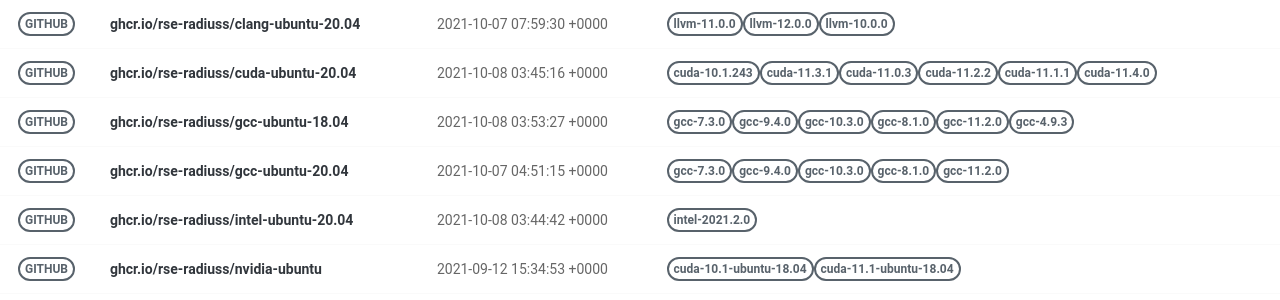
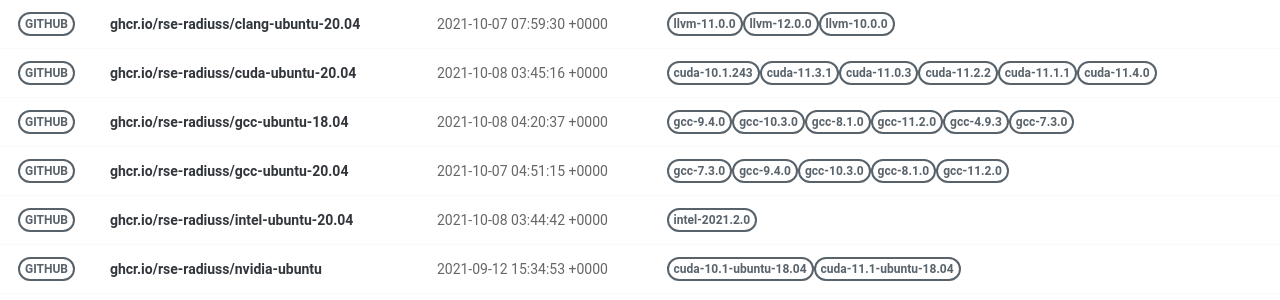
Before and after one commit to rse-ops/docker-images, a Jekyll site: the page built from pages/index.md, in a window 1280 px wide. Shown: the part 179-479 px from the top of the page. Built offline with Jekyll 4.4.1, drawn with Linux system fonts in a browser that asks for light colours; nearby versions of some CDN libraries.

Commit message:
Automated push to update library 2021-10-08

```diff
--- a/_library/ghcr.io-rse-radiuss-gcc-ubuntu-18.04.md
+++ b/_library/ghcr.io-rse-radiuss-gcc-ubuntu-18.04.md
@@ -1,14 +1,11 @@
 ---
 layout: container
 name: ghcr.io/rse-radiuss/gcc-ubuntu-18.04
-updated_at: 2021-10-08 03:53:27.710795
+updated_at: 2021-10-08 04:20:37.204999
 
 
 container_url: https://github.com/orgs/rse-radiuss/packages/container/package/gcc-ubuntu-18.04
 versions:
- - tag: gcc-7.3.0
-   dockerfile: https://github.com/rse-radiuss/docker-images/blob/main/ubuntu/gcc/Dockerfile
-   manifest: https://crane.ggcr.dev/manifest/ghcr.io/rse-radiuss/gcc-ubuntu-18.04:gcc-7.3.0
  - tag: gcc-9.4.0
    dockerfile: https://github.com/rse-radiuss/docker-images/blob/main/ubuntu/gcc/Dockerfile
    manifest: https://crane.ggcr.dev/manifest/ghcr.io/rse-radiuss/gcc-ubuntu-18.04:gcc-9.4.0
```
Also changed, not shown: other parts of _library/ghcr.io-rse-radiuss-gcc-ubuntu-18.04.md (+3 -0 lines).
